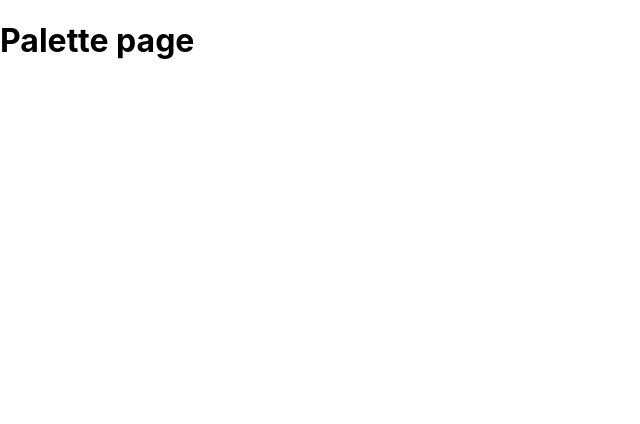
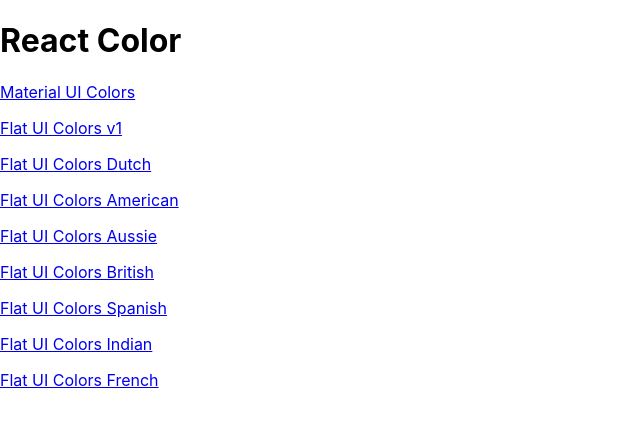
Before and after one commit to nikhilknick/cooolors, a React (Create React App) app: page / in a window 1280 px wide. Shown: the top 424 px of the page, without its empty margins (0-640 px from the left). Built offline with nearby package versions, Linux system fonts and the light colour scheme.

Commit message:
Add palettelist and links

```diff
--- a/src/App.js
+++ b/src/App.js
@@ -1,5 +1,6 @@
 import React from "react";
 import Palette from "./Palette";
+import PaletteList from './PaletteList'
 import seedColors from "./seedColors";
 import { generatePalette } from "./colorHelpers";
 import { Route, Switch } from "react-router-dom";
@@ -12,7 +13,7 @@
   render() {
     return (
       <Switch>
-        <Route exact path="/" render={() => <h1>Palette page</h1>} />
+        <Route exact path="/" render={() => <PaletteList palettes={seedColors}/>} />
         <Route
           exact
           path="/palette/:id"
--- a/src/Navbar.js
+++ b/src/Navbar.js
@@ -1,5 +1,6 @@
 import React, { Component } from "react";
 import Slider from "rc-slider";
+import {Link} from 'react-router-dom';
 import Select from "@material-ui/core/Select";
 import MenuItem from "@material-ui/core/MenuItem";
 import Snackbar from '@material-ui/core/Snackbar';
@@ -36,7 +37,7 @@
     return (
       <header className="Navbar">
         <div className="logo">
-          <a href="/">reactcolorpicker</a>
+          <Link to="/">reactcolorpicker</Link>
         </div>
 
         <div className="slider-container">
--- /dev/null
+++ b/src/PaletteList.js
@@ -0,0 +1,13 @@
+import React, { Component } from 'react'
+import {Link} from 'react-router-dom';
+
+export default class PaletteList extends Component {
+    render() {
+        return (
+            <div>
+                <h1>React Color</h1>
+                {this.props.palettes.map(palette=>(<p><Link to={`/palette/${palette.id}`}>{palette.paletteName}</Link></p>))}
+            </div>
+        )
+    }
+}
```
